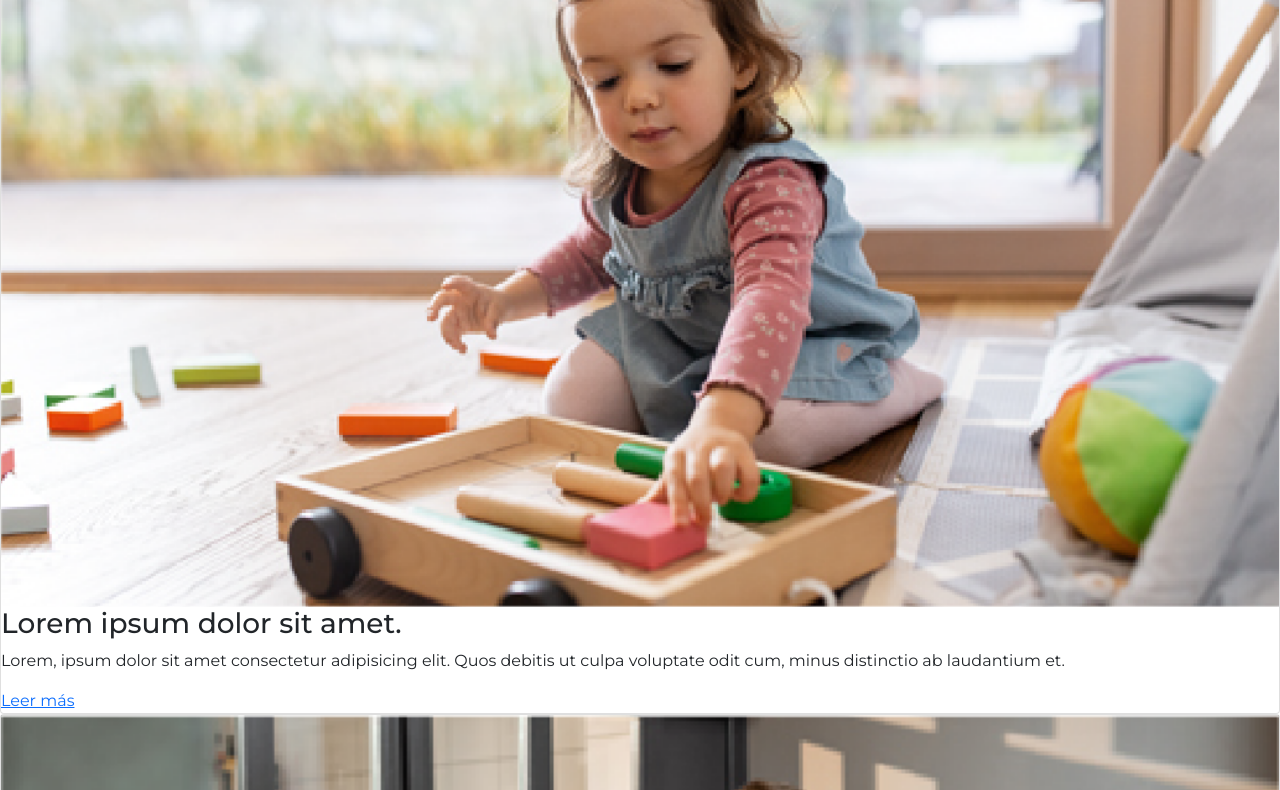
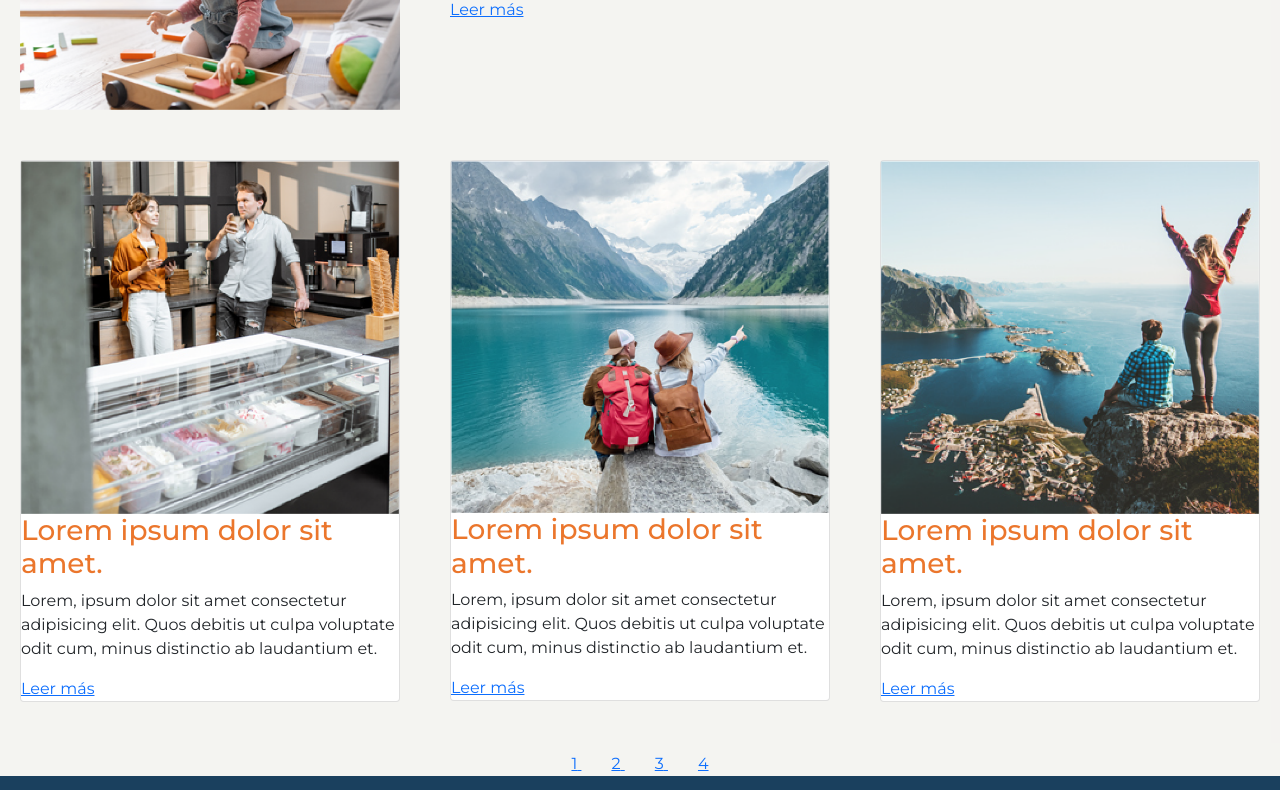
Before and after one commit to earguin/PreEntrega2Arreguin, a plain HTML site: page pages/blog.html in a window 1280 px wide. Shown: the part 528-1318 px from the top of the page. Drawn offline with nearby package versions, Linux system fonts and the light colour scheme.

Commit message:
pagina blog y estilos para blog

```diff
--- a/css/estilos.css
+++ b/css/estilos.css
@@ -195,6 +195,48 @@ header {
     padding-left: 25px;
 }
 
+.articulos{
+    width: 100%;
+    height: auto;
+    background-color: #dfded659;
+    /* border:5px solid #dfded6; */
+    display: grid;
+    padding: 20px 20px 0 20px;
+    grid-template-columns: repeat(3, 1fr);
+    grid-template-rows: auto auto auto;
+    grid-gap: 50px;
+    grid-template-areas:
+        "artPimg artPtxt artPtxt"
+        "art3 art4 art5"
+        "pag pag pag";
+}
+.itemArtic1{
+    grid-area: artPimg;
+}
+.itemArtic2{
+    grid-area: artPtxt;
+}
+.itemArtic3{
+    grid-area: art3;
+}
+.itemArtic4{
+    grid-area: art4;
+}
+.itemArtic5{
+    grid-area: art5;
+}
+.itemArtic6{
+    grid-area: pag;
+    text-align: center
+}
+
+.card__title{
+    color:#eb762c;
+    font-family:  'Montserrat', sans-serif;
+}
+.paginacion{
+    margin: 15px;
+}
 footer {
     width: 100%;
     height: 150px;
@@ -269,6 +311,10 @@ footer {
         list-style-type: circle;
         padding-left: initial;
     }
+
+    .articulos{
+        display:block;
+    }
 }
 
 @media only screen and (min-width: 576px) and (max-width: 767px) {
@@ -284,6 +330,10 @@ footer {
     .item0 {
         width: 100%;
     }
+    .articulos{
+        display:block;
+    }
+
 
 }
 
@@ -298,4 +348,14 @@ footer {
     .item0{
         width: 100%;
     }
+
+    .articulos{
+        display: block;
+    }
+    .intemArtic{
+        display: inline-block;
+        width: 45%;
+        margin-bottom: 25px;
+        margin: 25px 10px 0 10px;
+    }
 }
--- a/pages/blog.html
+++ b/pages/blog.html
@@ -5,10 +5,9 @@
     <meta charset="UTF-8">
     <meta name="viewport" content="width=device-width, initial-scale=1.0">
     <meta http-equiv="X-UA-Compatible" content="ie=edge">
-    <link href="https://cdn.jsdelivr.net/npm/bootstrap@5.1.3/dist/css/bootstrap.min.css" rel="stylesheet"
-        integrity="sha384-1BmE4kWBq78iYhFldvKuhfTAU6auU8tT94WrHftjDbrCEXSU1oBoqyl2QvZ6jIW3" crossorigin="anonymous">
-    <link rel="stylesheet" href="https://cdnjs.cloudflare.com/ajax/libs/font-awesome/6.3.0/css/all.min.css"
-        integrity="sha512-SzlrxWUlpfuzQ+pcUCosxcglQRNAq/DZjVsC0lE40xsADsfeQoEypE+enwcOiGjk/bSuGGKHEyjSoQ1zVisanQ=="
+    <link href="https://cdn.jsdelivr.net/npm/bootstrap@5.1.3/dist/css/bootstrap.min.css" rel="stylesheet" integrity="sha384-1BmE4kWBq78iYhFldvKuhfTAU6auU8tT94WrHftjDbrCEXSU1oBoqyl2QvZ6jIW3"
+        crossorigin="anonymous">
+    <link rel="stylesheet" href="https://cdnjs.cloudflare.com/ajax/libs/font-awesome/6.3.0/css/all.min.css" integrity="sha512-SzlrxWUlpfuzQ+pcUCosxcglQRNAq/DZjVsC0lE40xsADsfeQoEypE+enwcOiGjk/bSuGGKHEyjSoQ1zVisanQ=="
         crossorigin="anonymous" referrerpolicy="no-referrer">
     <link rel="stylesheet" href="./../css/estilos.css">
     <title>Psicóloga Gabriela Rodriguez</title>
@@ -23,8 +22,8 @@
                 <a class="navbar-brand" href="#">
                     <img src="./../images/gabriela_rodriguez_home.png" alt="logo Psicologa Gabriela">
                 </a>
-                <button class="navbar-toggler" type="button" data-bs-toggle="collapse" data-bs-target="#navbarNav"
-                    aria-controls="navbarNav" aria-expanded="false" aria-label="Toggle navigation">
+                <button class="navbar-toggler" type="button" data-bs-toggle="collapse" data-bs-target="#navbarNav" aria-controls="navbarNav"
+                    aria-expanded="false" aria-label="Toggle navigation">
                     <span class="navbar-toggler-icon"></span>
                 </button>
                 <div class="collapse navbar-collapse justify-content-center" id="navbarNav">
@@ -55,8 +54,7 @@
             </div>
         </nav>
         <div class="encLogo">
-            <img class="imgLogo" src="./../images/gabriela_rodriguez_haeder-02.png" alt="logo psicologa Gabriela"
-                class="img-fluid">
+            <img class="imgLogo" src="./../images/gabriela_rodriguez_haeder-02.png" alt="logo psicologa Gabriela" class="img-fluid">
             <button type="button" class="btn btn-red">Acerca de mi</button>
         </div>
 
@@ -65,43 +63,59 @@
     <main>
         <section class="articulos">
             <div class="intemArtic itemArtic1">
-                <articule class="card">
-                    <img src="./../images/gabriela_rodriguez_entrada de blog-01.png" alt="" class="card__img img-fluid">
-                    <h3 class="card__title">Lorem ipsum dolor sit amet.</h3>
-                    <p class="card__txt">Lorem, ipsum dolor sit amet consectetur adipisicing elit. Quos debitis ut culpa
-                        voluptate odit cum, minus distinctio ab laudantium et.</p>
-                    <a href="#" class="card_button">Leer más</a>
-                </articule>
+                <img src="./../images/gabriela_rodriguez_entrada de blog-01.png" alt="" class="card__img img-fluid">
             </div>
             <div class="intemArtic itemArtic2">
+                <h3 class="card__title">Lorem ipsum dolor sit amet.</h3>
+                <p class="card__txt">Lorem, ipsum dolor sit amet consectetur adipisicing elit. Quos debitis ut culpa voluptate odit cum, minus
+                    distinctio ab laudantium et.</p>
+                <a href="#" class="card__button">Leer más</a>
+            </div>
+            <div class="intemArtic itemArtic3">
                 <articule class="card">
                     <img src="./../images/gabriela_rodriguez_entrada de blog-02.png" alt="" class="card__img img-fluid">
                     <h3 class="card__title">Lorem ipsum dolor sit amet.</h3>
-                    <p class="card__txt">Lorem, ipsum dolor sit amet consectetur adipisicing elit. Quos debitis ut culpa
-                        voluptate odit cum, minus distinctio ab laudantium et.</p>
+                    <p class="card__txt">Lorem, ipsum dolor sit amet consectetur adipisicing elit. Quos debitis ut culpa voluptate odit cum, minus
+                        distinctio ab laudantium et.</p>
                     <a href="#" class="card__button">Leer más</a>
-                </articule>
-            </div>
-            <div class="intemArtic itemArtic3">
-                <articule class="card">
-                    <img src="./../images/gabriela_rodriguez_entrada de blog-03.png" alt="" class="card__img img-fluid">
-                    <h3 class="card__title">Lorem ipsum dolor sit amet.</h3>
-                    <p class="card__txt">Lorem, ipsum dolor sit amet consectetur adipisicing elit. Quos debitis ut culpa
-                        voluptate odit cum, minus distinctio ab laudantium et.</p>
-                    <a href="#" class="card_button">Leer más</a>
                 </articule>
             </div>
             <div class="intemArtic itemArtic4">
                 <articule class="card">
-                    <img src="./../images/gabriela_rodriguez_entrada de blog-04.png" alt="" class="card__img img-fluid">
+                    <img src="./../images/gabriela_rodriguez_entrada de blog-03.png" alt="" class="card__img img-fluid">
                     <h3 class="card__title">Lorem ipsum dolor sit amet.</h3>
-                    <p class="card__txt">Lorem, ipsum dolor sit amet consectetur adipisicing elit. Quos debitis ut culpa
-                        voluptate odit cum, minus distinctio ab laudantium et.</p>
+                    <p class="card__txt">Lorem, ipsum dolor sit amet consectetur adipisicing elit. Quos debitis ut culpa voluptate odit cum, minus
+                        distinctio ab laudantium et.</p>
                     <a href="#" class="card_button">Leer más</a>
                 </articule>
             </div>
-            <div class="intemArtic itemArtic5"></div>
-            <div class="intemArtic itemArtic6"></div>
+            <div class="intemArtic itemArtic5">
+                <articule class="card">
+                    <img src="./../images/gabriela_rodriguez_entrada de blog-04.png" alt="" class="card__img img-fluid">
+                    <h3 class="card__title">Lorem ipsum dolor sit amet.</h3>
+                    <p class="card__txt">Lorem, ipsum dolor sit amet consectetur adipisicing elit. Quos debitis ut culpa voluptate odit cum, minus
+                        distinctio ab laudantium et.</p>
+                    <a href="#" class="card_button">Leer más</a>
+                </articule>
+            </div>
+            <div class="intemArtic itemArtic6">
+                <a href="#" class="paginacion">
+                    <span class="pag">1</span>
+                </a>
+                <a href="#" class="paginacion">
+                    <span class="pag">2</span>
+                </a>
+                <a href="#" class="paginacion">
+                    <span class="pag">3</span>
+                </a>
+                <a href="#" class="paginacion">
+                    <span class="pag">4</span>
+                </a>
+
+
+
+
+            </div>
         </section>
     </main>
     <footer>
@@ -138,11 +152,9 @@
     <a class="subir" href="#">
         <i class="fa-solid fa-chevron-up"></i>
     </a>
-    <script src="https://cdn.jsdelivr.net/npm/@popperjs/core@2.10.2/dist/umd/popper.min.js"
-        integrity="sha384-7+zCNj/IqJ95wo16oMtfsKbZ9ccEh31eOz1HGyDuCQ6wgnyJNSYdrPa03rtR1zdB"
+    <script src="https://cdn.jsdelivr.net/npm/@popperjs/core@2.10.2/dist/umd/popper.min.js" integrity="sha384-7+zCNj/IqJ95wo16oMtfsKbZ9ccEh31eOz1HGyDuCQ6wgnyJNSYdrPa03rtR1zdB"
         crossorigin="anonymous"></script>
-    <script src="https://cdn.jsdelivr.net/npm/bootstrap@5.1.3/dist/js/bootstrap.min.js"
-        integrity="sha384-QJHtvGhmr9XOIpI6YVutG+2QOK9T+ZnN4kzFN1RtK3zEFEIsxhlmWl5/YESvpZ13"
+    <script src="https://cdn.jsdelivr.net/npm/bootstrap@5.1.3/dist/js/bootstrap.min.js" integrity="sha384-QJHtvGhmr9XOIpI6YVutG+2QOK9T+ZnN4kzFN1RtK3zEFEIsxhlmWl5/YESvpZ13"
         crossorigin="anonymous"></script>
 </body>
 
```
